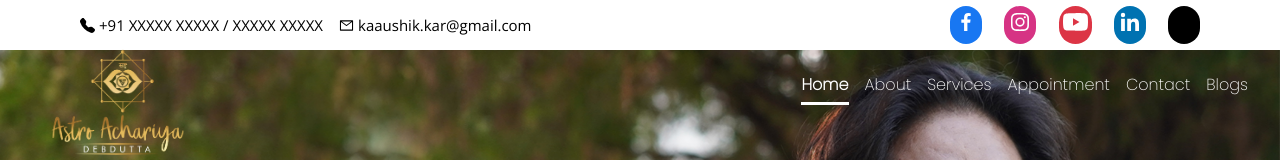
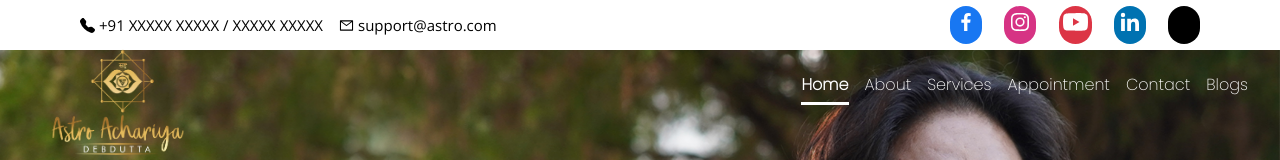
Before and after one commit to Samsursekh/Achariyadebdutta.com, a React (Vite) app in the folder frontend/: page / in a window 1280 px wide. Shown: the top 160 px of the page. Built offline with nearby package versions, Linux system fonts and the light colour scheme; some icons are missing.

Commit message:
email has changed

```diff
--- a/frontend/src/components/Footer.jsx
+++ b/frontend/src/components/Footer.jsx
@@ -116,7 +116,7 @@ const Footer = () => {
           </h2>
           <div className="text-[16px] ml-2">
             <p>Kolkata, India</p>
-            <p>Email: kaaushik.kar@gmail.com</p>
+            <p>Email: support@astro.com</p>
             <p>Phone: +91 XXXXX XXXXX</p>
             <p>Phone: +91 XXXXX XXXXX</p>
           </div>
--- a/frontend/src/components/TopNavbar.jsx
+++ b/frontend/src/components/TopNavbar.jsx
@@ -21,7 +21,7 @@ const TopNavbar = () => {
         </div>
         <div className="flex items-center text-[15px] justify-around ml-2">
           <AiOutlineMail className="mr-1" />
-          <p>kaaushik.kar@gmail.com</p>
+          <p>support@astro.com</p>
         </div>
       </div>
       <div className="flex justify-between w-[250px] ">
```
